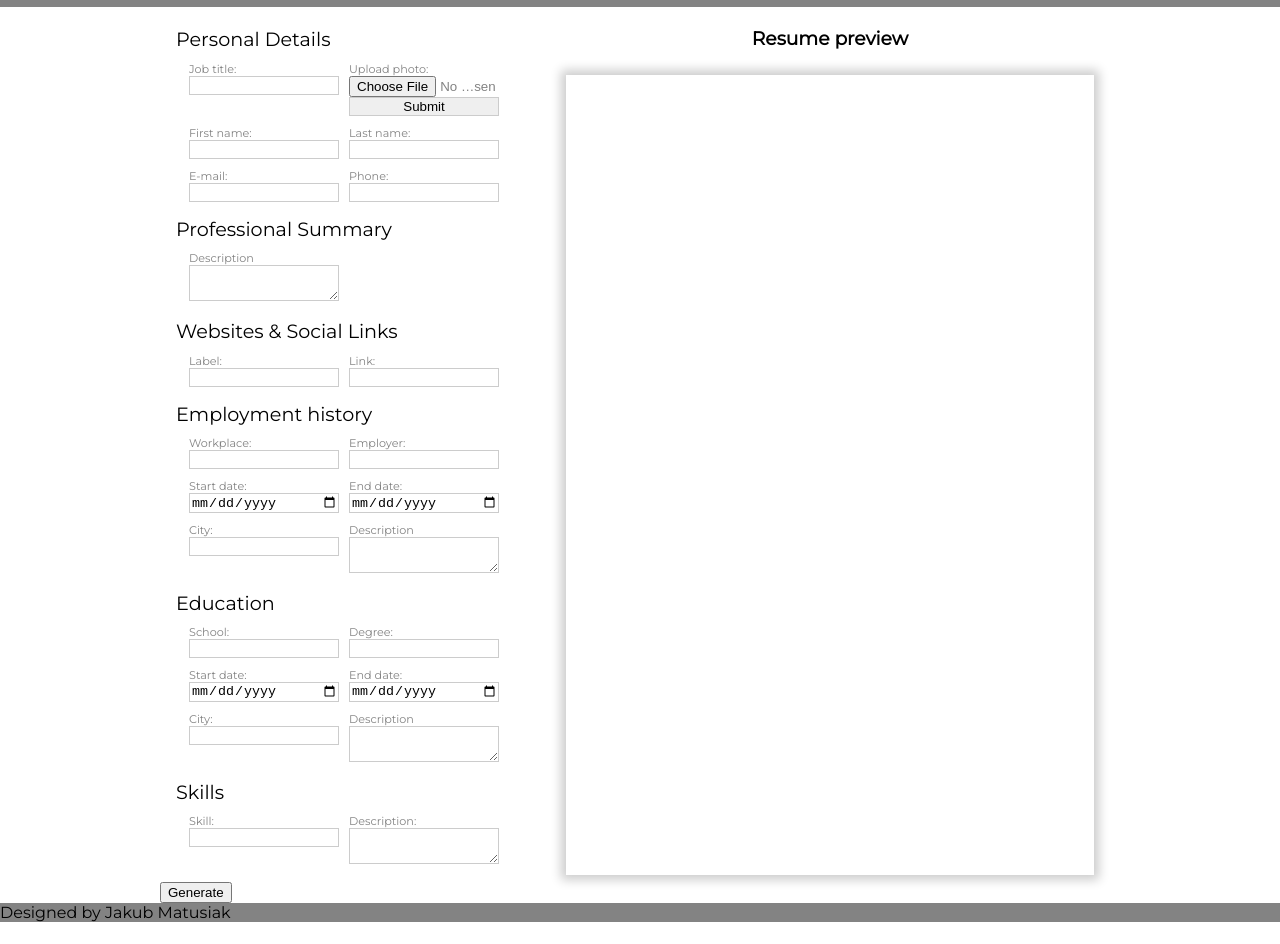
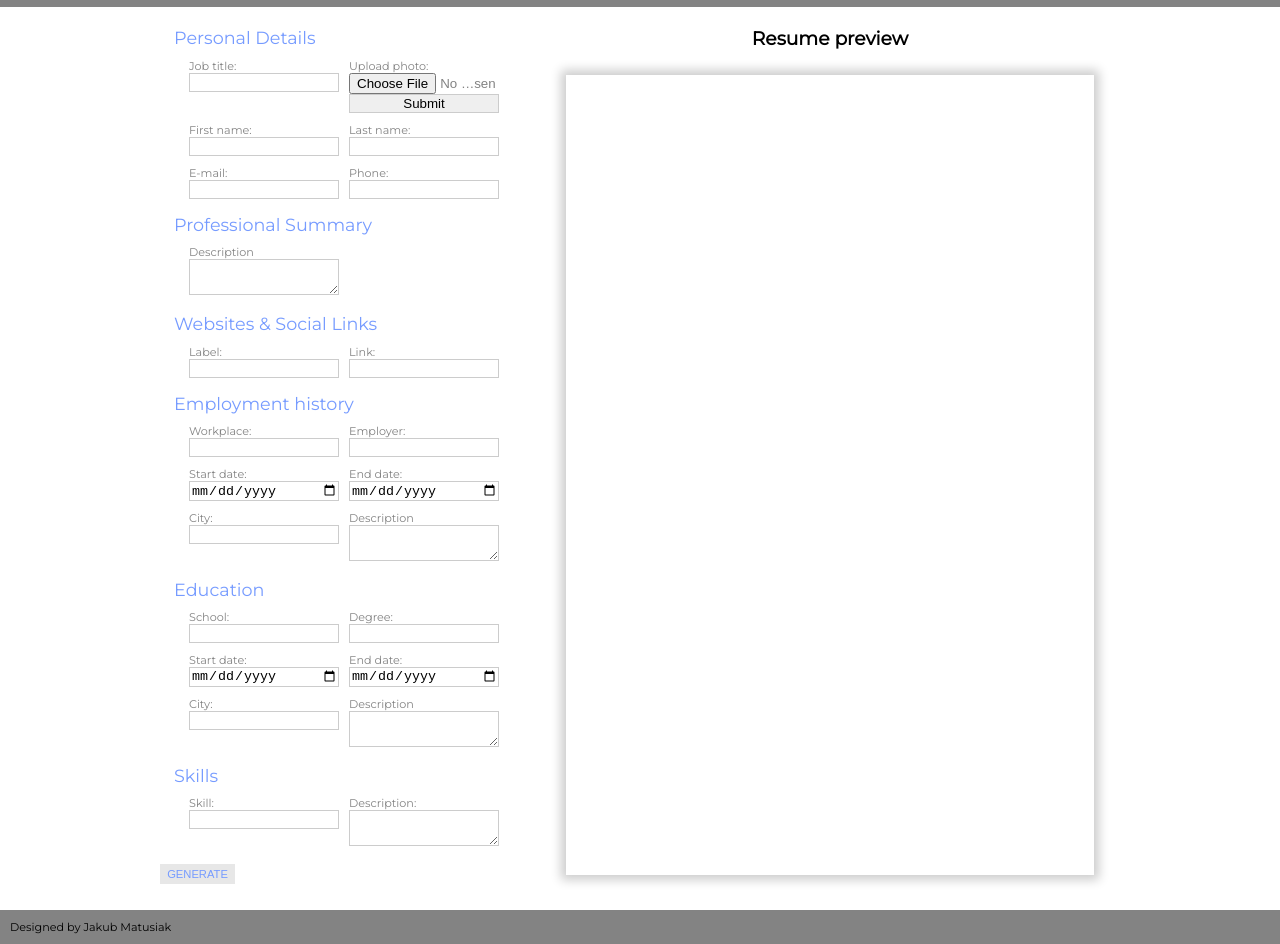
Before and after one commit to jakub-matusiak/resume-creator, a plain HTML site: page index.html in a window 1280 px wide. Shown: the part 52-996 px from the top of the page. Before the commit the page ends 974 px from the top, so only its background shows below. Drawn offline with Linux system fonts and the light colour scheme.

Commit message:
Changed font size, deleted margins and paddings for header and footer

```diff
--- a/main.css
+++ b/main.css
@@ -48,7 +48,10 @@ body {
 }
 
 .resume-heading {
-    font-size: 1.2em;
+    font-size: 1.1em;
+    color: #769BFF;
+    margin: 0;
+    padding: 0;
 }
 
 .resume-row {
@@ -135,3 +138,30 @@ input, textarea {
 .layout-desc {
     width: 60%;
 }
+
+#generate {
+    background: #e7e7e7;
+    color: #769BFF;
+    font-size: 0.7em;
+    font-weight: 200;
+    text-transform: uppercase;
+    border: 0;
+    width: 75px;
+    height: 20px;
+    margin: 0;
+    padding: 0;
+}
+
+.page-footer {
+    background-color: #838383;
+    width: 100vw;
+    height: auto;
+    margin: 10px auto 0 auto;
+    padding: 10px;
+}
+
+.author {
+    font-size: 0.7em;
+    margin: 0;
+    padding: 0;
+}
```
